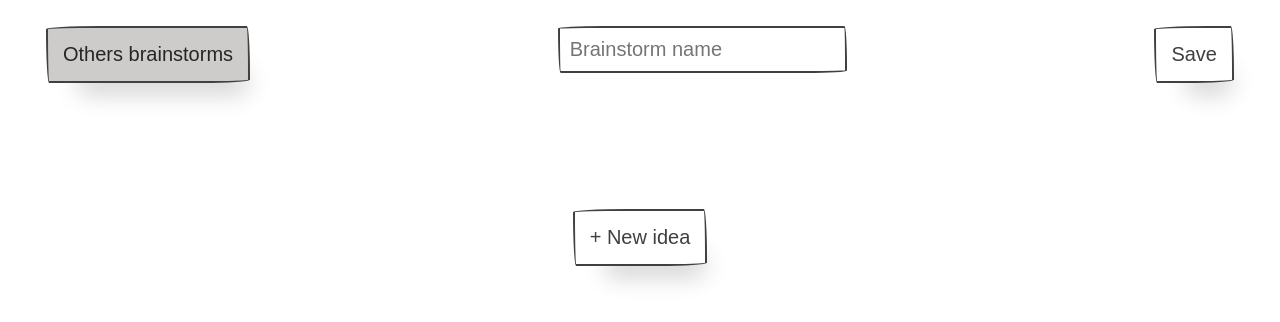
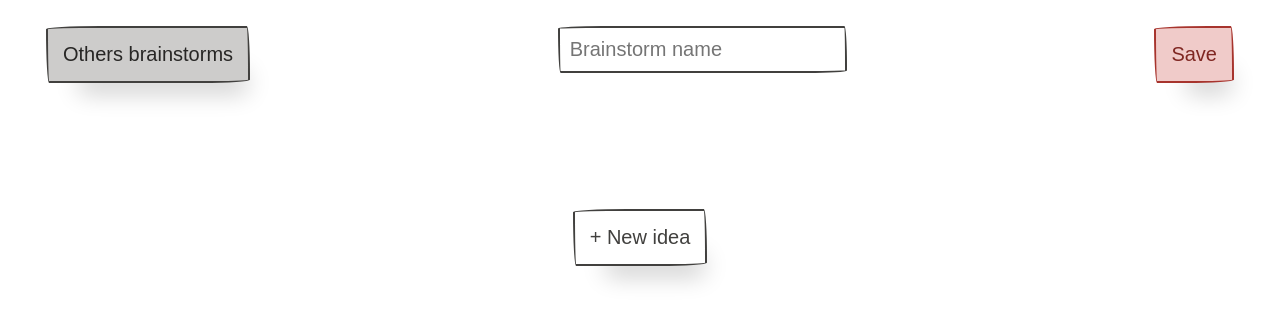
Before and after one commit to SebastianRValdivia/quick-ideas, a React (Vite) app: page / in a window 1280 px wide. Shown: the top 322 px of the page. Built offline with nearby package versions, Linux system fonts and the light colour scheme; a web font is replaced by a local one.

Commit message:
make save btn red if bsname is empty

```diff
--- a/src/components/SaveButton.jsx
+++ b/src/components/SaveButton.jsx
@@ -1,11 +1,17 @@
 const SaveButton = ({ ideasList, brainstormName }) => {
   const handleSaveClick = () => {
-
-    localStorage.setItem(brainstormName, ideasList);
+    if (brainstormName != '') {
+      localStorage.setItem(brainstormName, ideasList);
+    }
   };
 
   return (
-    <button onClick={handleSaveClick}>Save</button>
+    <button
+      className={`btn ${brainstormName ? '' : 'btn-danger'}`}
+      onClick={handleSaveClick}
+    >
+      Save
+    </button>
   );
 };
 
```
